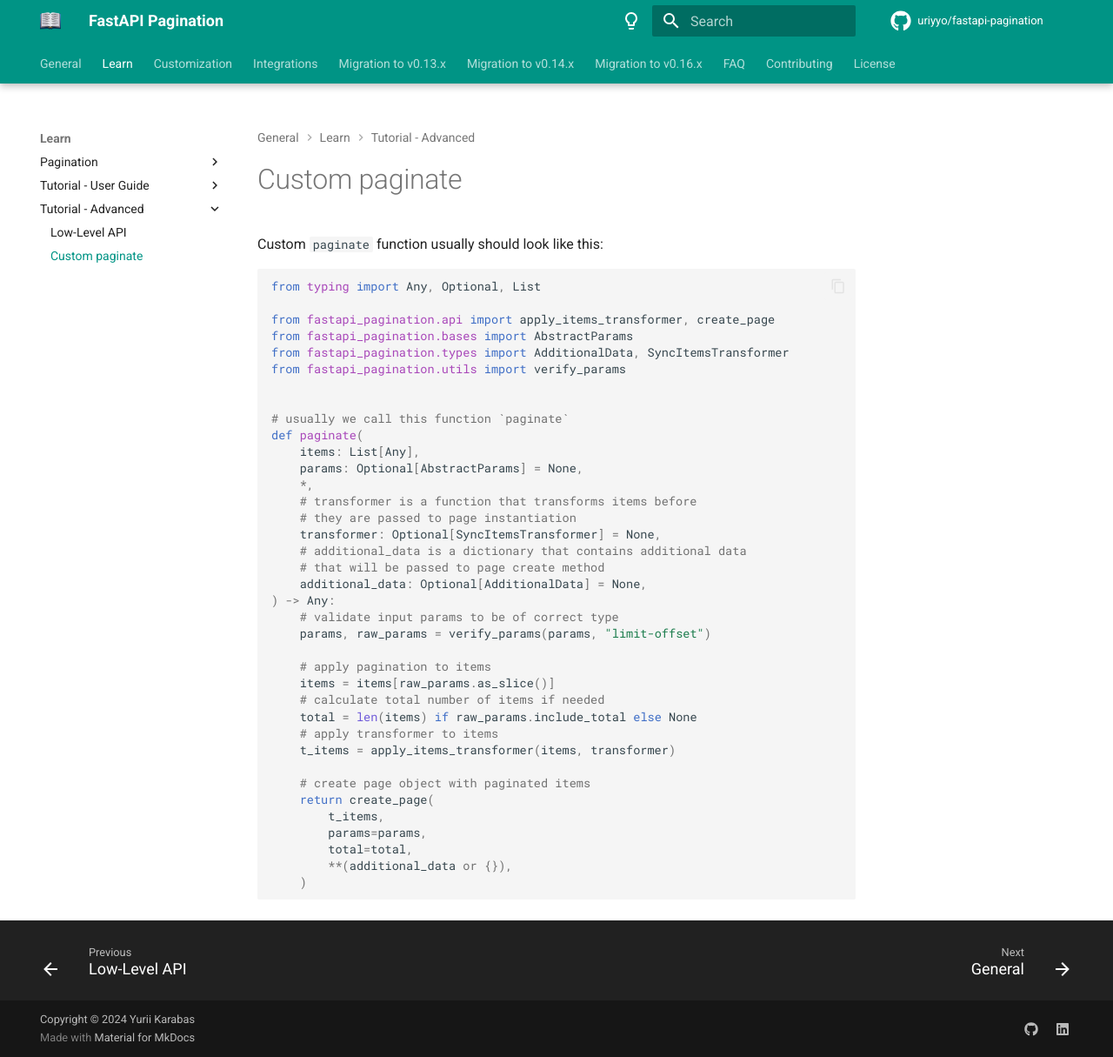
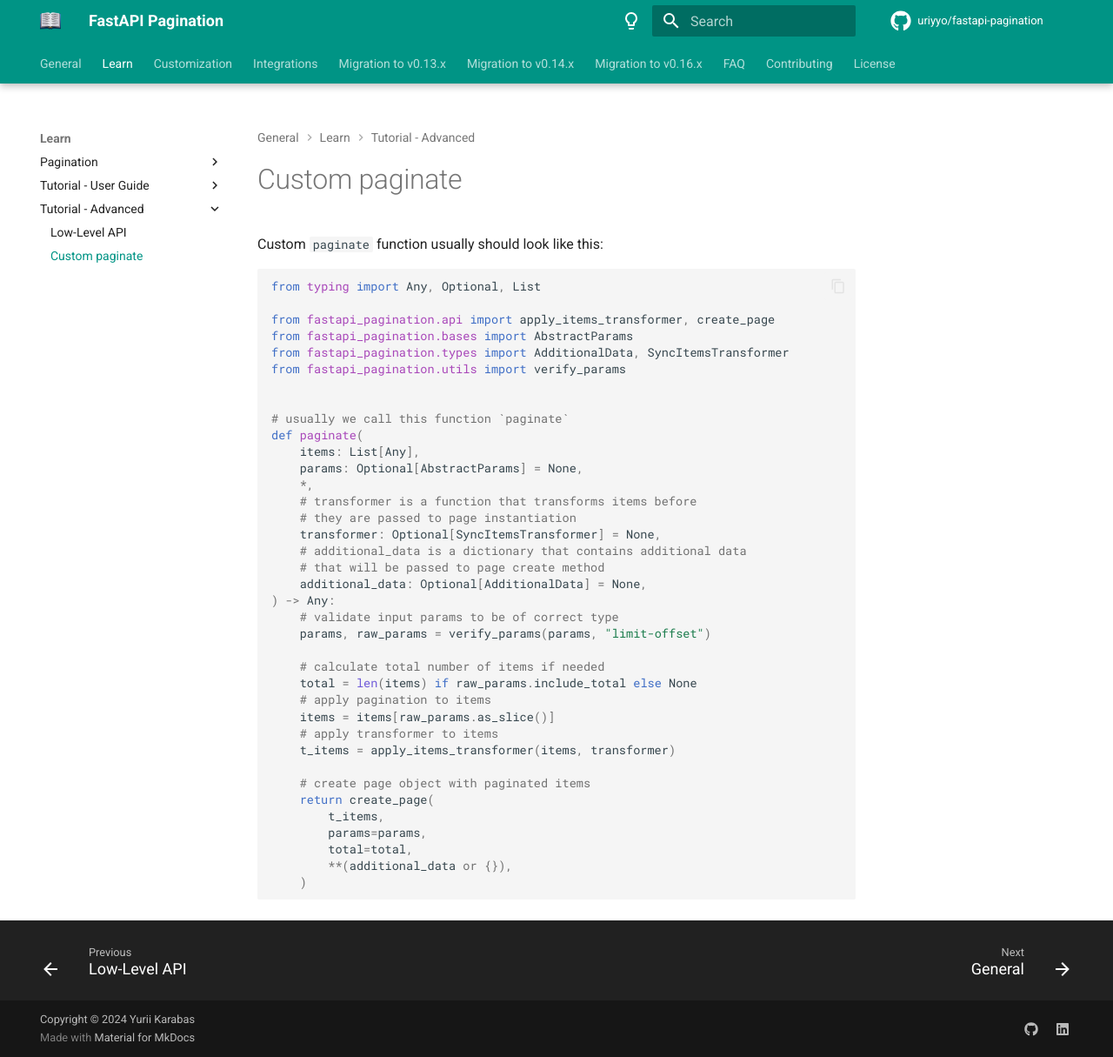
Before and after one commit to uriyyo/fastapi-pagination, an MkDocs documentation site: the page built from docs/learn/tutorial_advanced/custom_paginate.md, in a window 1280 px wide and 1215 px high. Shown: the whole window at 87% size. Built offline with MkDocs 1.6.1 and Material for MkDocs 9.7.7, drawn with Linux system fonts in a browser that asks for light colours; comment, search, counter and statistics services are not loaded.

```diff
--- a/docs/learn/tutorial_advanced/custom_paginate.md
+++ b/docs/learn/tutorial_advanced/custom_paginate.md
@@ -24,10 +24,10 @@ def paginate(
     # validate input params to be of correct type
     params, raw_params = verify_params(params, "limit-offset")
 
+    # calculate total number of items if needed
+    total = len(items) if raw_params.include_total else None
     # apply pagination to items
     items = items[raw_params.as_slice()]
-    # calculate total number of items if needed
-    total = len(items) if raw_params.include_total else None
     # apply transformer to items
     t_items = apply_items_transformer(items, transformer)
 
```
